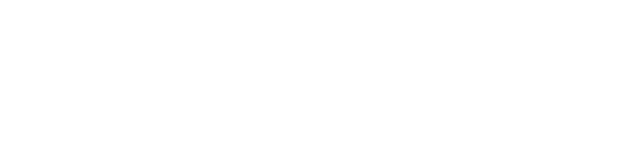
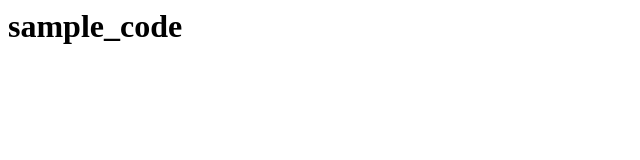
Before and after one commit to devrandom0123/sample_html_page, a plain HTML site: page index.html in a window 1280 px wide. Shown: the whole page, without its empty margins (0-640 px from the left). Drawn offline with Linux system fonts and the light colour scheme.

Commit message:
Update index.html

```diff
--- a/index.html
+++ b/index.html
@@ -1,2 +1,4 @@
 <html>
+
+  <h1>sample_code</h1>
 </html>
```
